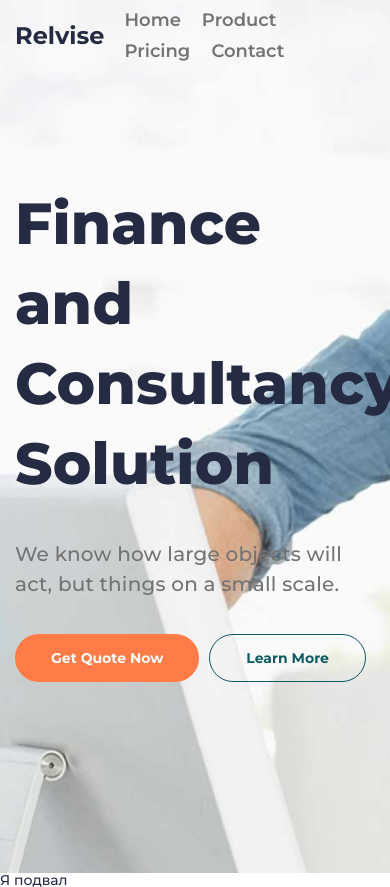
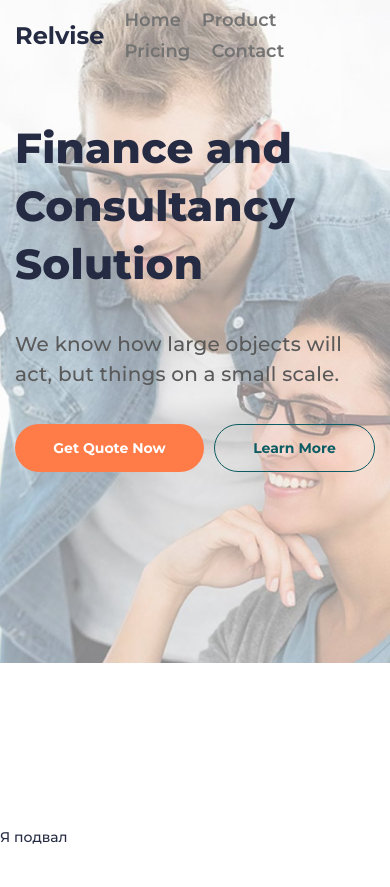
Before and after one commit to VitaliiSoloninko/relvise, a plain HTML site: page index.html in a window 390 px wide. After the commit the page ends 844 px from the top, so only its background shows below. Drawn offline with Linux system fonts and the light colour scheme.

Commit message:
main-block is finish

```diff
--- a/css/style.css
+++ b/css/style.css
@@ -159,6 +159,12 @@ button {
 	z-index: 2;
 	max-width: 400px;
 }
+@media (max-width: 991.98px) {
+	.main-block__body {
+		padding: 120px 0px 191px 0px;
+	}
+}
+
 .main-block__body > *:not(:last-child) {
 	margin-bottom: 35px;
 }
@@ -168,6 +174,13 @@ button {
 	line-height: 1.38;
 	letter-spacing: 0.2px;
 }
+
+@media (max-width: 479.98px) {
+	.main-block__title {
+		font-size: 42px;
+	}
+}
+
 .main-block__text {
 	font-weight: 500;
 	font-size: 20px;
@@ -175,9 +188,15 @@ button {
 	letter-spacing: 0.2px;
 	color: #737373;
 }
+@media (max-width: 479.98px) {
+	.main-block__text {
+		color: #595959;
+	}
+}
 .main-block__buttons {
-	display: inline-flex;
+	display: flex;
 	gap: 10px;
+	flex-wrap: wrap;
 }
 .main-block__button {
 	display: flex;
@@ -190,7 +209,14 @@ button {
 	padding: 5px 36px;
 	line-height: 2; /* 28/14 */
 	transition: all 0.3s;
+	height: 48px;
 }
+@media (max-width: 479.98px) {
+	.main-block__button {
+		flex: 1 1 auto;
+	}
+}
+
 .main-block__button-orange {
 	background: #ff7b47;
 	color: #ffffff;
@@ -214,8 +240,19 @@ button {
 	left: 0;
 }
 
+@media (max-width: 1300px) {
+	.main-block__image img {
+		object-position: right;
+	}
+}
+
+@media (max-width: 1150px) {
+	.main-block__image {
+		opacity: 0.5;
+	}
+}
+
 /* ===== FOOTER =========================================================================================================*/
 /* ===== FOOTER =========================================================================================================*/
-
 .footer {
 }
```
